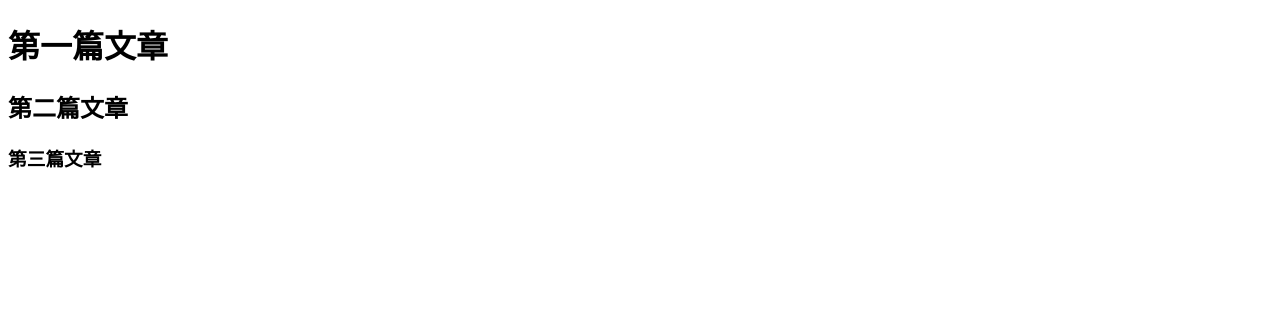
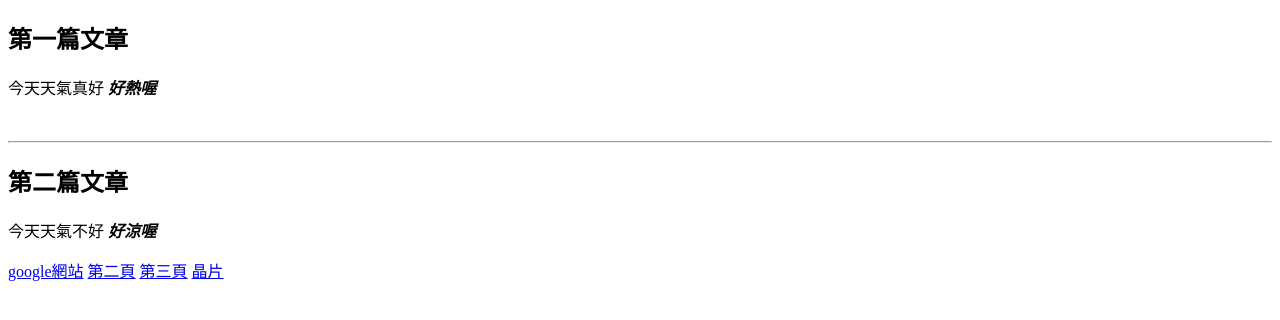
Before and after one commit to Jimmyyuuuu/C-web-, a plain HTML site: page 文章.html in a window 1280 px wide. Drawn offline with Linux system fonts and the light colour scheme.

Commit message:
網頁開發

```diff
--- a/文章.html
+++ b/文章.html
@@ -10,9 +10,19 @@
 
 <body>
     <!--基本標籤-->
-    <h1>第一篇文章</h1>
+    <h2>第一篇文章</h2>
+    <p>今天天氣真好 <i><b>好熱喔</b></i></p>
+    <br />
+    <hr />
     <h2>第二篇文章</h2>
-    <h3>第三篇文章</h3>
+    <p>今天天氣不好 <i><b>好涼喔</b></i></p>
+    <!--連接&圖片-->
+    <a href="https://www.google.com">google網站</a>
+    <a href="page2.html">第二頁</a>
+    <a href="dir/page3.html">第三頁</a>
+    <a href="chip.jpg">晶片</a>
+
+
 </body>
 
 </html>
```
Also changed, not shown: dir/page3.html (added, +17 -0 lines), page2.html (added, +17 -0 lines), chip.jpg (added).
